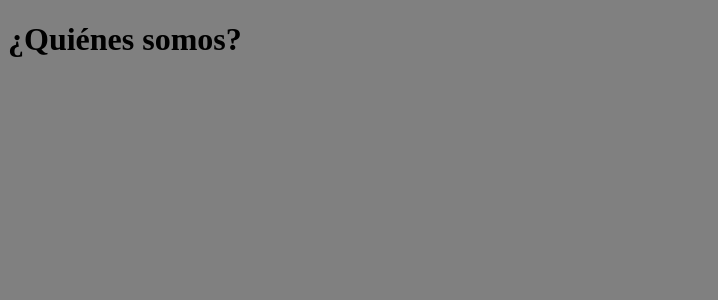
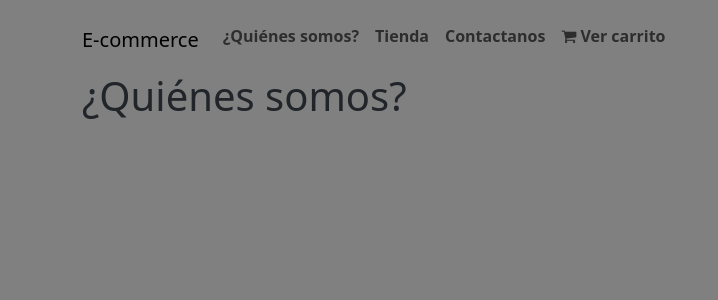
Before and after one commit to edgardoburgos94/ecommerce, a Rails app: page / in a window 1280 px wide. Shown: the top 300 px of the page, without its empty margins (0-718 px from the left). Run offline with Rails 7, Linux system fonts and the light colour scheme; style sheets or scripts are compiled from the project's sources; some libraries are stand-ins or nearby versions.

Commit message:
Add bootstrap and navegation bar with links

```diff
--- a/app/assets/javascripts/application.js
+++ b/app/assets/javascripts/application.js
@@ -13,3 +13,7 @@
 //= require rails-ujs
 //= require turbolinks
 //= require_tree .
+
+//= require jquery3
+//= require popper
+//= require bootstrap-sprockets
--- a/app/assets/stylesheets/application.css
+++ b/app/assets/stylesheets/application.scss
@@ -13,7 +13,8 @@
  *= require_tree .
  *= require_self
  */
+@import "bootstrap";
 
- body {
-   background: grey;
- }
+body {
+  background: grey;
+}
--- a/app/views/layouts/application.html.erb
+++ b/app/views/layouts/application.html.erb
@@ -3,12 +3,44 @@
   <head>
     <title>Ecommerce</title>
     <%= csrf_meta_tags %>
-
+    <meta name="viewport" content="width=device-width, minimum-scale=1.0, maximum-scale=1.0" />
+    <link rel="stylesheet" type="text/CSS" href="https://maxcdn.bootstrapcdn.com/font-awesome/4.7.0/css/font-awesome.min.css">
     <%= stylesheet_link_tag    'application', media: 'all', 'data-turbolinks-track': 'reload' %>
     <%= javascript_include_tag 'application', 'data-turbolinks-track': 'reload' %>
   </head>
 
   <body>
-    <%= yield %>
+    <div class="container">
+      <!-- Barra de navegación -->
+      <nav class="navbar navbar-expand-md navbar-light ">
+        <!-- <a class="navbar-brand" href="#"><h1>E-commerce</h1></a> -->
+        <h1><%= link_to "E-commerce", ecommerce_path, class: "navbar-brand"%></h1>
+        <button class="navbar-toggler" type="button" data-toggle="collapse" data-target="#navbarSupportedContent" aria-controls="navbarSupportedContent" aria-expanded="false" aria-label="Toggle navigation">
+          <i class="fa fa-bars fa-inverse" aria-hidden="true"></i>
+        </button>
+
+        <div class="collapse navbar-collapse" id="navbarSupportedContent">
+          <ul class="navbar-nav   ml-auto" id="links">
+            <li class="nav-item">
+              <strong><%= link_to "¿Quiénes somos?", about_path, :class=>"nav-link"%></strong>
+            </li>
+            <li class="nav-item">
+              <strong><%= link_to "Tienda", about_path, :class=>"nav-link"%></strong>
+            </li>
+            <li class="nav-item">
+              <strong><%= link_to "Contactanos", contact_path, :class=>"nav-link"%></strong>
+            </li>
+            <li class="nav-item">
+              <strong><%= link_to  about_path, :class=>"nav-link" do%>
+                <i class="fa fa-shopping-cart" aria-hidden="true"></i> Ver carrito
+              <%end%></strong>
+            </li>
+          </ul>
+
+        </div>
+      </nav>
+      <%= yield %>
+    </div>
+
   </body>
 </html>
```
Also changed, not shown: Gemfile, Gemfile.lock.
